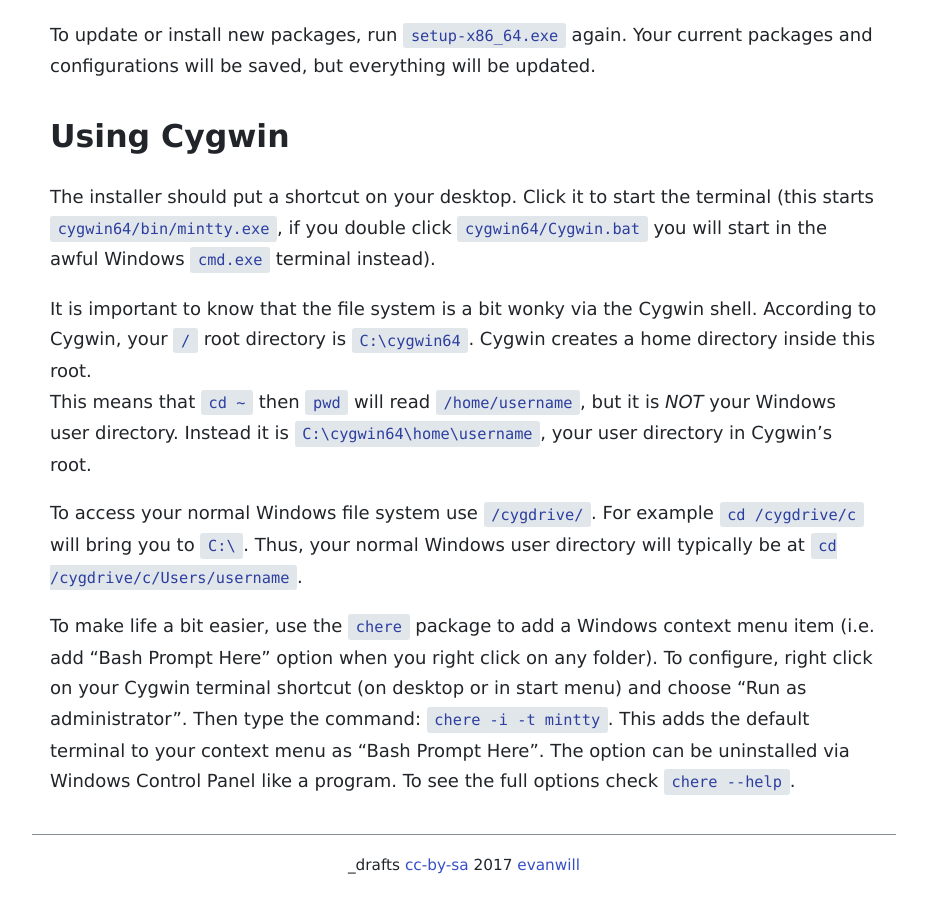
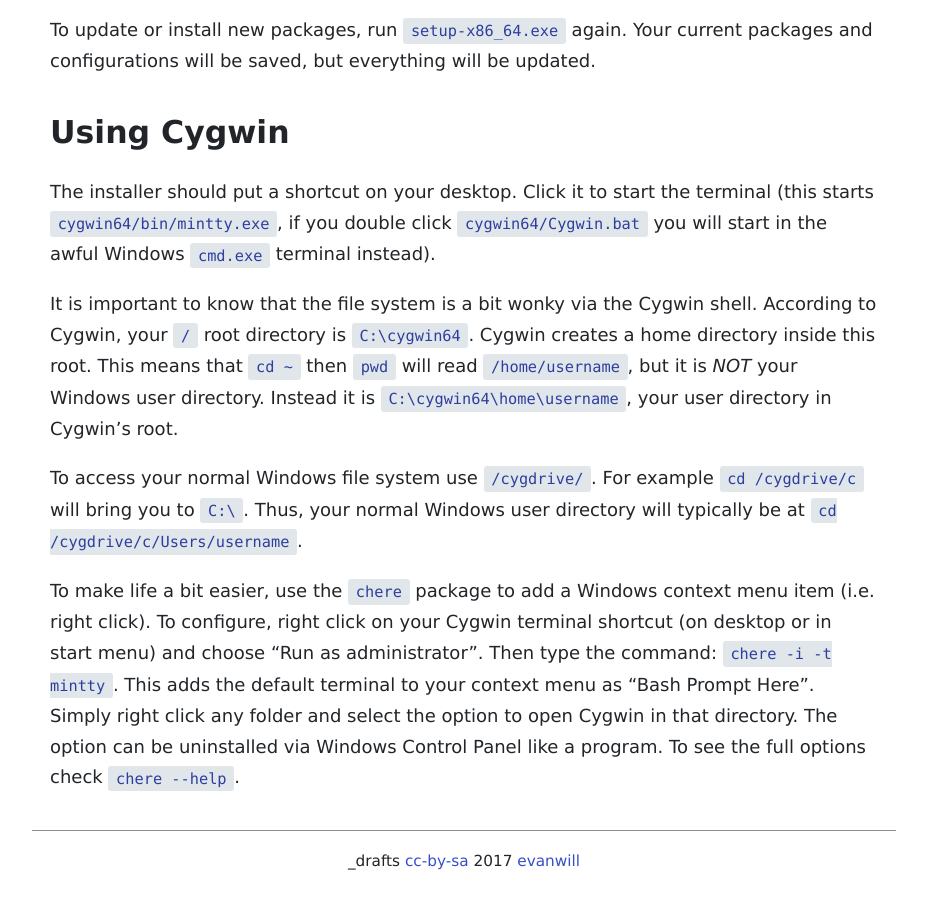
Before and after one commit to evanwill/_drafts, a Jekyll site: the page built from _notes/cygwin.md, in a window 1280 px wide and 900 px high, scrolled down 1651 px. Shown: the whole window, without its empty margins (176-1103 px from the left). Built offline with Jekyll 4.4.1, drawn with Linux system fonts in a browser that asks for light colours.

Commit message:
tweak cygwin command

````diff
--- a/_notes/cygwin.md
+++ b/_notes/cygwin.md
@@ -34,7 +34,9 @@
 Open Windows `cmd` command prompt in the directory containing `setup-x86_64.exe`.
 Enter the command:
 
-`setup-x86_64.exe -q -P nano,wget,git,chere,make,openssh,openssl,ninvaders,sl,fortune-mod,ctris`
+```
+setup-x86_64.exe -q -P nano,wget,git,chere,make,openssh,openssl,ninvaders,sl,fortune-mod,ctris
+```
 
 The `-P` option allows you to list the extra packages you would like installed.
 Get the package names from the [full package list](https://cygwin.com/packages/package_list.html) and separate each with a comma.
@@ -60,9 +62,10 @@
 For example `cd /cygdrive/c` will bring you to `C:\`.
 Thus, your normal Windows user directory will typically be at `cd /cygdrive/c/Users/username`.
 
-To make life a bit easier, use the `chere` package to add a Windows context menu item (i.e. add "Bash Prompt Here" option when you right click on any folder).
+To make life a bit easier, use the `chere` package to add a Windows context menu item (i.e. right click).
 To configure, right click on your Cygwin terminal shortcut (on desktop or in start menu) and choose "Run as administrator".
 Then type the command: `chere -i -t mintty`.
 This adds the default terminal to your context menu as "Bash Prompt Here".
+Simply right click any folder and select the option to open Cygwin in that directory.
 The option can be uninstalled via Windows Control Panel like a program.
 To see the full options check `chere --help`.
````
